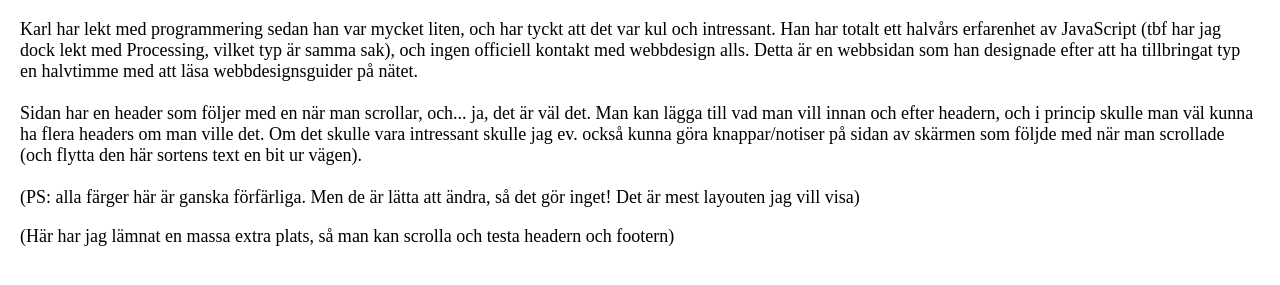
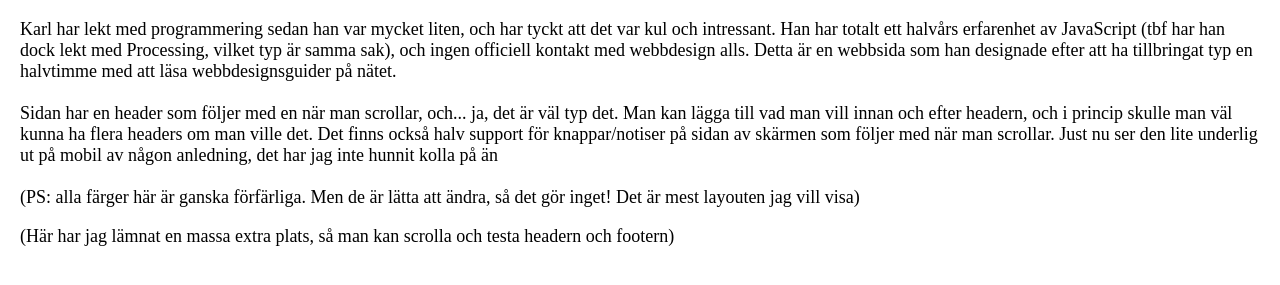
Before and after one commit to karlhenriksson/webpageTemplate, a plain HTML site: page index.html in a window 1280 px wide. Shown: the part 563-848 px from the top of the page. Drawn offline with Linux system fonts and the light colour scheme.

Commit message:
Typos/text change

```diff
--- a/index.html
+++ b/index.html
@@ -24,9 +24,9 @@
   <div class="full-width-div">
     <h1>Om oss</h1>
     <p>
-      Karl har lekt med programmering sedan han var mycket liten, och har tyckt att det var kul och intressant. Han har totalt ett halvårs erfarenhet av JavaScript (tbf har jag dock lekt med Processing, vilket typ är samma sak), och ingen officiell kontakt med webbdesign alls. Detta är en webbsidan som han designade efter att ha tillbringat typ en halvtimme med att läsa webbdesignsguider på nätet.
+      Karl har lekt med programmering sedan han var mycket liten, och har tyckt att det var kul och intressant. Han har totalt ett halvårs erfarenhet av JavaScript (tbf har han dock lekt med Processing, vilket typ är samma sak), och ingen officiell kontakt med webbdesign alls. Detta är en webbsida som han designade efter att ha tillbringat typ en halvtimme med att läsa webbdesignsguider på nätet.
       <br><br>
-      Sidan har en header som följer med en när man scrollar, och... ja, det är väl det. Man kan lägga till vad man vill innan och efter headern, och i princip skulle man väl kunna ha flera headers om man ville det. Om det skulle vara intressant skulle jag ev. också kunna göra knappar/notiser på sidan av skärmen som följde med när man scrollade (och flytta den här sortens text en bit ur vägen).
+      Sidan har en header som följer med en när man scrollar, och... ja, det är väl typ det. Man kan lägga till vad man vill innan och efter headern, och i princip skulle man väl kunna ha flera headers om man ville det. Det finns också halv support för knappar/notiser på sidan av skärmen som följer med när man scrollar. Just nu ser den lite underlig ut på mobil av någon anledning, det har jag inte hunnit kolla på än
       <br><br>
       (PS: alla färger här är ganska förfärliga. Men de är lätta att ändra, så det gör inget! Det är mest layouten jag vill visa)
     </p>
```
